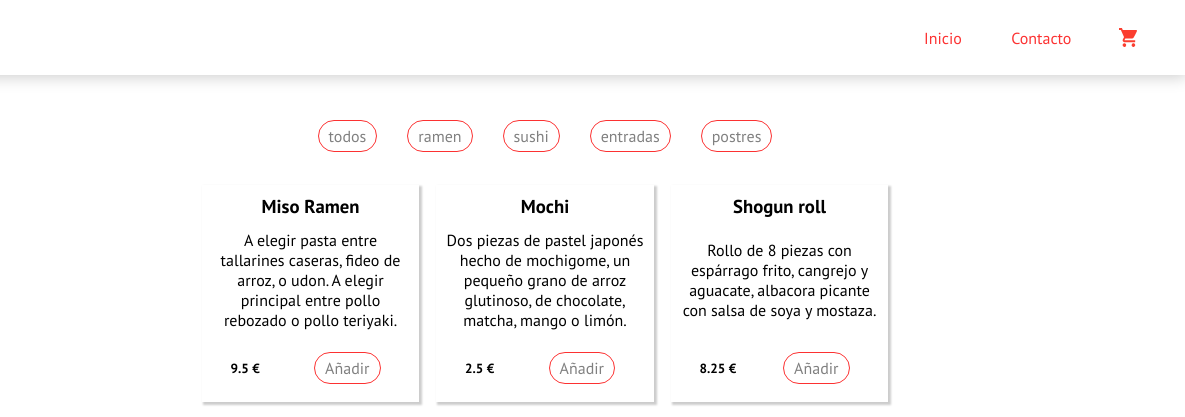
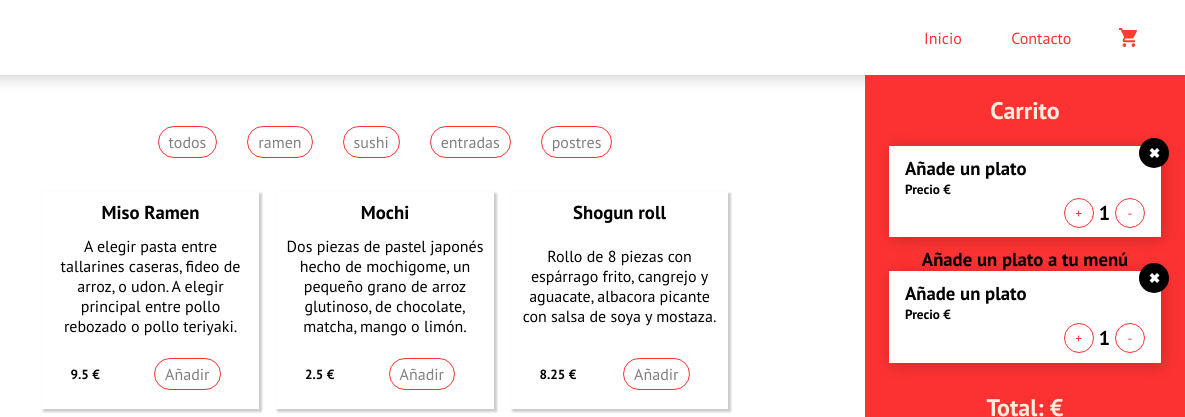
Before and after one commit to GabyRosas/kamakura-food, a website built with Vite: page index.html in a window 1280 px wide. Shown: the top 417 px of the page, 95-1280 px from the left. Built offline with nearby package versions, Linux system fonts and the light colour scheme.

Commit message:
feat in progress - add item to cart

```diff
--- a/src/cart.js
+++ b/src/cart.js
@@ -1,21 +1,38 @@
 //DEBE contener las funcionalidades del carrito de compras.
+
+import { addProductContainer } from "./menu.js"
 
 //Exportar event listener a su fichero
 
+console.log("hi")
 
-const addButton = document.querySelectorAll(".add-button");
+//const addButton = document.querySelectorAll(".add-button");
+
 const cartProductsContainer = document.getElementById("cart-products");
-const cartProduct = document.querySelector(".cart-container");
+
+/* const cartProduct = document.querySelector(".cart-container");
 const cartTextContainer = document.querySelector(".text-container");
 const cartProductName = document.querySelector(".text-container").children[0];
 const cartSubtotal = document.querySelector(".text-container").children[1];
+ */
 
-cartProductsContainer.removeChild(cartProduct)
 
-console.log(addButton)
+function addToCart () {
 
-function addProduct () {
-    console.log("hi")
+    const cartProductContainer = document.createElement("div");
+    cartProductContainer.className = "cart-container";
+    cartProductContainer.innerHTML = `
+    <button class="close-button"><img src="./assets/img/close.svg" alt="close"></button>
+                        <div class="text-container">
+                            <h3>Añade un plato</h3>
+                            <h5>Precio €</h5>
+                        </div>
+                        <div class="quantity-container" id="quantity">
+                            <button>+</button>
+                            <p class="quantity">1</p>
+                            <button>-</button>
+                        </div>`
+    cartProductsContainer.appendChild(cartProductContainer)
 
 
     //Condicion - comprobar que que no esta y anadir
@@ -23,3 +40,5 @@ function addProduct () {
     //else llamar la funcion de aumentar
 
 }
+
+addToCart()
--- a/src/menu.js
+++ b/src/menu.js
@@ -22,7 +22,10 @@ function addProductContainer (array) {
         const addButton = document.createElement("button");
         addButton.className = "add-button";
         addButton.innerText = "Añadir";
-
+        /* addButton.onclick = function (e) {
+            console.log(array[i].name);
+        };
+ */
         allProductsContainer.appendChild(productContainer);
         productContainer.appendChild(productNameContainer);
         productContainer.appendChild(productDescriptionContainer);
```
Also changed, not shown: index.html (+5 -3 lines).
